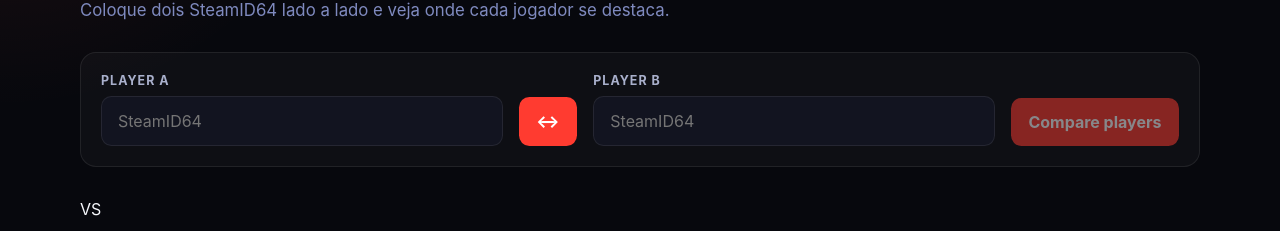
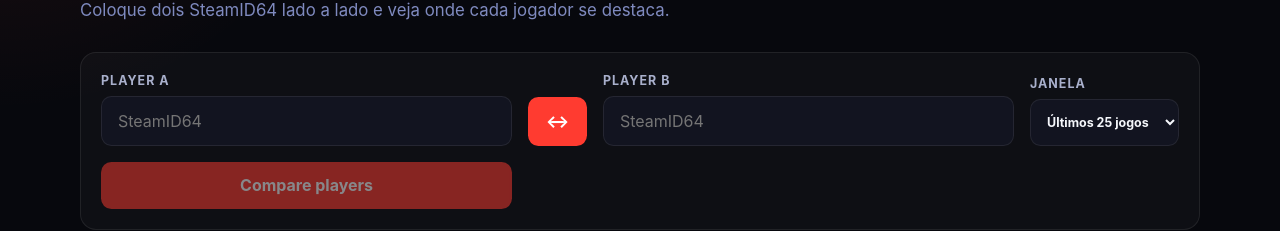
Before and after one commit to thiagocanali/tf2lab, a Nuxt app: page /compare in a window 1280 px wide. Shown: the part 269-500 px from the top of the page. Built offline with nearby package versions, Linux system fonts and the light colour scheme.

Commit message:
Add comparison window selector

```diff
--- a/app/pages/compare.vue
+++ b/app/pages/compare.vue
@@ -18,6 +18,12 @@
         <label for="player-b">Player B</label>
         <input id="player-b" v-model.trim="playerBId" inputmode="numeric" pattern="[0-9]{17}" maxlength="17" placeholder="SteamID64" autocomplete="off" :aria-invalid="Boolean(formError && !isValidSteamId(playerBId))">
       </div>
+      <label class="window-input" for="comparison-window">
+        <span>Janela</span>
+        <select id="comparison-window" v-model="comparisonWindow">
+          <option v-for="option in windowOptions" :key="option" :value="option">Últimos {{ option }} jogos</option>
+        </select>
+      </label>
       <button type="submit" :disabled="!canCompare || loading">{{ loading ? 'Comparando...' : 'Compare players' }}</button>
       <button v-if="profiles.length === 2" type="button" class="clear-button" @click="clearComparison">Limpar</button>
     </form>
@@ -89,6 +95,8 @@ const playerAId = ref('')
 const playerBId = ref('')
 const profiles = ref<Profile[]>([])
 const loading = ref(false)
+const windowOptions = [10, 25, 50]
+const comparisonWindow = ref(25)
 const formError = ref('')
 const isValidSteamId = (id: string) => /^7656119\d{10}$/.test(id)
 const canCompare = computed(() => isValidSteamId(playerAId.value) && isValidSteamId(playerBId.value) && playerAId.value !== playerBId.value)
@@ -138,7 +146,7 @@ async function comparePlayers() {
   }
   loading.value = true; formError.value = ''; profiles.value = []
   try {
-    const response = await Promise.all([playerAId.value, playerBId.value].map((id) => $fetch<Profile>(`/api/player/${encodeURIComponent(id)}`, { query: { limit: 30 } })))
+    const response = await Promise.all([playerAId.value, playerBId.value].map((id) => $fetch<Profile>(`/api/player/${encodeURIComponent(id)}`, { query: { limit: comparisonWindow.value } })))
     profiles.value = response
   } catch { formError.value = 'Não foi possível carregar um dos perfis. Verifique os SteamID64 e tente novamente.' }
   finally { loading.value = false }
@@ -153,6 +161,8 @@ async function comparePlayers() {
 .compare-form { display: grid; grid-template-columns: 1fr auto 1fr auto; align-items: end; gap: 1rem; padding: 1.25rem; border: 1px solid var(--border); border-radius: 1rem; background: rgba(255,255,255,.03); }
 .player-input { display: grid; gap: .5rem; } .player-input label { color: var(--text-soft); font-size: .78rem; font-weight: 700; text-transform: uppercase; letter-spacing: .08em; }
 .player-input input { width: 100%; padding: .85rem 1rem; border: 1px solid var(--border); border-radius: .65rem; background: var(--surface); color: var(--text); }
+.window-input { display: grid; gap: .5rem; color: var(--text-soft); font-size: .78rem; font-weight: 700; text-transform: uppercase; letter-spacing: .08em; }
+.window-input select { min-width: 9rem; padding: .85rem .75rem; border: 1px solid var(--border); border-radius: .65rem; background: var(--surface); color: var(--text); font: inherit; text-transform: none; letter-spacing: normal; }
 .compare-form button { padding: .85rem 1.1rem; border: 0; border-radius: .65rem; background: var(--tf2-red); color: #fff; font-weight: 700; cursor: pointer; } .compare-form button:disabled { opacity: .5; cursor: not-allowed; }
 .versus { padding-bottom: .85rem; color: var(--tf2-red); font-weight: 800; font-size: .8rem; }
 .swap-button { align-self: end; padding: .65rem .75rem; border: 1px solid var(--border); border-radius: .65rem; background: transparent; color: var(--text-muted); font-size: 1.1rem; cursor: pointer; }
@@ -170,5 +180,6 @@ async function comparePlayers() {
 .metrics-table { width: 100%; border-collapse: collapse; min-width: 560px; } .metrics-table caption { padding: 1.25rem 1.25rem .5rem; text-align: left; color: var(--text); font-size: 1.15rem; font-weight: 700; } .metrics-table th, .metrics-table td { padding: .9rem 1.25rem; border-bottom: 1px solid var(--border); text-align: right; } .metrics-table th:first-child, .metrics-table td:first-child { text-align: left; } .metrics-table tbody th { color: var(--text-muted); font-weight: 500; } .metrics-table td { font-variant-numeric: tabular-nums; } .metrics-table .is-winner { color: #86efac; font-weight: 800; }
 .skeleton-card { min-height: 190px; } .skeleton-line { height: 1rem; border-radius: .35rem; background: rgba(255,255,255,.08); } .skeleton-line--xl { width: 60%; height: 2rem; } .skeleton-line--md { width: 35%; }
 .empty-state { margin-top: 2rem; }
-@media (max-width: 760px) { .compare-form { grid-template-columns: 1fr; } .versus { padding: 0; text-align: center; } .swap-button { justify-self: center; } .compare-form button { width: 100%; } .comparison-grid { grid-template-columns: 1fr; } }
+@media (max-width: 980px) { .compare-form { grid-template-columns: 1fr 1fr; } .swap-button { align-self: end; } .window-input { grid-column: span 2; } }
+@media (max-width: 760px) { .compare-form { grid-template-columns: 1fr; } .versus { padding: 0; text-align: center; } .swap-button { justify-self: center; } .window-input { grid-column: auto; } .window-input select, .compare-form button { width: 100%; } .comparison-grid { grid-template-columns: 1fr; } }
 </style>
```
